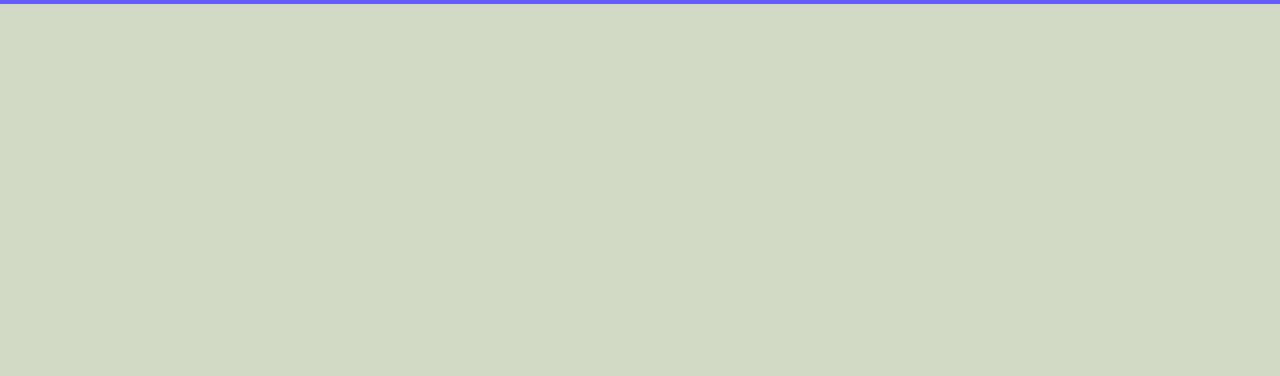
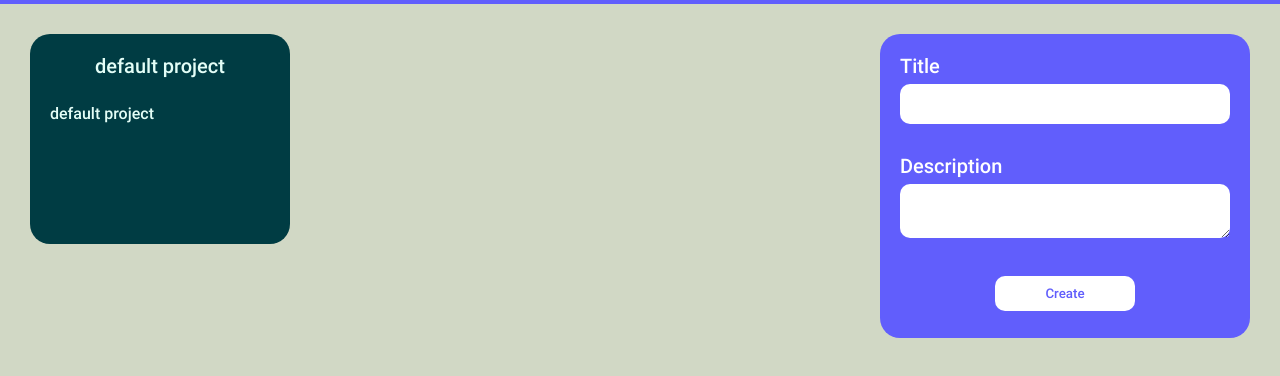
Before and after one commit to kevintaffur/todo-list, a website built with webpack: page src/index.html in a window 1280 px wide. Shown: the part 46-422 px from the top of the page. Built offline with nearby package versions, Linux system fonts and the light colour scheme.

Commit message:
include form to add new projects and render them on the screen with a listener associated to each

```diff
--- a/src/index.html
+++ b/src/index.html
@@ -12,6 +12,23 @@
         <button id="new-project">New Project</button>
       </nav>
     </header>
-    <div id="content"></div>
+    <div id="content">
+      <div id="projects">
+
+      </div>
+      <div id="form-container">
+        <form id="project-form">
+          <div class="project-title">
+            <label for="title">Title</label>
+            <input id="project-title" type="text" name="title">
+          </div>
+          <div class="project-description">
+            <label for="title">Description</label>
+            <textarea id="project-description" rows="3" cols=""></textarea>
+          </div>
+          <button id="create-project" type="button">Create</button>
+        </form>
+      </div>
+    </div>
   </body>
 </html>
--- a/src/index.js
+++ b/src/index.js
@@ -1,4 +1,13 @@
 import "./styles.css";
-import ProjectService from "./services/ProjectService";
+import HomeView from "./views/HomeView";
+import HomeListener from "./listeners/HomeListener";
+import ProjectFormView from "./views/ProjectFormView";
+import ProjectFormListener from "./listeners/ProjectFormListener";
 
-const projectService = new ProjectService();
+const home = new HomeView();
+const homeListener = new HomeListener(home);
+const projectForm = new ProjectFormView();
+const projectFormListener = new ProjectFormListener(projectForm, home, homeListener);
+home.render();
+homeListener.loadListeners();
+projectFormListener.loadListener();
--- /dev/null
+++ b/src/listeners/HomeListener.js
@@ -0,0 +1,15 @@
+export default class HomeListener {
+  homeView;
+
+  constructor(homeView) {
+    this.homeView = homeView;
+  }
+
+  loadListeners() {
+    this.homeView.projectsDOM.forEach((projectDOM, index) => {
+      projectDOM.addEventListener("click", () => {
+        console.log("event!", index);
+      });
+    });
+  }
+}
--- /dev/null
+++ b/src/listeners/ProjectFormListener.js
@@ -0,0 +1,50 @@
+import Project from "../models/Project";
+import ProjectService from "../services/ProjectService";
+import Validator from "../models/Validator";
+
+export default class ProjectFormListener {
+  projectFormView;
+  projectService;
+  homeView;
+  homeListener;
+
+  constructor(projectFormView, homeView, homeListener) {
+    this.projectFormView = projectFormView;
+    this.projectService = new ProjectService();
+    this.homeView = homeView;
+    this.homeListener = homeListener;
+  }
+
+  loadListener() {
+    this.projectFormView.button.addEventListener("click", () => {
+      const title = this.projectFormView.title.value;
+      const description = this.projectFormView.description.value;
+
+      // Validate values
+      if (!(Validator.validateString(title) && Validator.validateString(description))) {
+        return;
+      }
+
+      // Create new project
+      const project = new Project(title, description);
+
+      // Add project to repo (localStorage)
+      this.projectService.addProject(project);
+
+      // Clean form fields
+      this.projectFormView.cleanForm();
+
+      // Add project to dom objects array
+      this.homeView.appendProjectToDOM(project);
+
+      // Clean screen (projects)
+      this.homeView.cleanScreen();
+
+      // Load listener for all projects
+      this.homeListener.loadListeners();
+
+      // Render all projects
+      this.homeView.render();
+    });
+  }
+}
--- a/src/repositories/ProjectRepository.js
+++ b/src/repositories/ProjectRepository.js
@@ -19,7 +19,7 @@ export default class ProjectRepository {
       this.projects.push(defaultProject);
       localStorage.setItem("projects", JSON.stringify(this.projects));
     } else {
-      JSON.parse(memory).forEach(project => this.projects.push(project));
+      JSON.parse(this.memory).forEach(project => this.projects.push(project));
     }
   }
 
--- a/src/styles.css
+++ b/src/styles.css
@@ -45,3 +45,96 @@ header #nav-buttons {
   padding-top: 5px;
   padding-bottom: 5px;
 }
+
+#content {
+  display: grid;
+  grid-template-columns: 1fr 400px;
+}
+
+#projects {
+  display: grid;
+  grid-template-rows: 1fr 1fr 1fr;
+  grid-template-columns: repeat(auto-fill, minmax(200px, 1fr));
+  padding-left: 30px;
+  padding-top: 30px;
+  padding-right: 30px;
+  padding-bottom: 50px;
+  gap: 20px;
+}
+
+#projects .project {
+  display: grid;
+  grid-template-rows: 50px 1fr;
+  background-color: #003c43;
+  color: #e3fef7;
+  border-radius: 20px;
+  padding: 20px;
+}
+
+.project .project-title {
+  font-size: 20px;
+  text-align: center;
+}
+
+#form-container {
+  padding-top: 30px;
+  padding-right: 30px;
+  padding-bottom: 50px;
+}
+
+#project-form {
+  display: grid;
+  grid-template-rows: 70px 1fr 50px;
+  gap: 30px;
+  background-color: #615efc;
+  color: #ffffff;
+  border-radius: 20px;
+  padding: 20px;
+  height: fit-content;
+}
+
+#project-form .project-title {
+  display: grid;
+  grid-template-rows: 30px 40px;
+}
+
+.project-title label {
+  font-size: 20px;
+}
+
+.project-title input {
+  outline-color: #7e8ef1;
+  border-radius: 10px;
+  border: 0px;
+}
+
+#project-form .project-description {
+  display: grid;
+  grid-template-rows: 30px 1fr;
+}
+
+.project-description label {
+  font-size: 20px;
+}
+
+#project-form .project-description textarea {
+  resize: vertical;
+  min-height: 50px;
+  max-height: 300px;
+  outline-color: #7e8ef1;
+  border-radius: 10px;
+  border: 0px;
+}
+
+#project-form button {
+  justify-self: center;
+  align-self: center;
+  padding-left: 50px;
+  padding-right: 50px;
+  padding-top: 10px;
+  padding-bottom: 10px;
+  border-radius: 10px;
+  border: 0px;
+  background-color: #ffffff;
+  color: #615efc;
+}
--- /dev/null
+++ b/src/views/HomeView.js
@@ -0,0 +1,50 @@
+import ProjectService from "../services/ProjectService";
+
+export default class HomeView {
+  projectService;
+  projectsDOM;
+  parent;
+
+  constructor() {
+    this.projectService = new ProjectService();
+    this.projectsDOM = [];
+    this.projectService.getAllProjects().forEach((project) => {
+      this.appendProjectToDOM(project);
+    });
+    this.parent = document.querySelector("#projects");
+  }
+
+  appendProjectToDOM(project) {
+    const projectDOM = document.createElement("div");
+    const projectDOMTitle = document.createElement("div");
+    const projectDOMDescription = document.createElement("div");
+
+    projectDOM.classList.add("project");
+    projectDOMTitle.classList.add("project-title");
+    projectDOMDescription.classList.add("project-description");
+
+    projectDOMTitle.textContent = project.title;
+    projectDOMDescription.textContent = project.description;
+
+    projectDOM.appendChild(projectDOMTitle);
+    projectDOM.appendChild(projectDOMDescription);
+
+    this.projectsDOM.push(projectDOM);
+  }
+
+  render() {
+    this.projectsDOM.forEach((project) => {
+      this.parent.appendChild(project);
+    });
+  }
+
+  cleanScreen() {
+    while (this.parent.lastChild) {
+      this.parent.removeChild(this.parent.lastChild);
+    }
+  }
+
+  removeProjectFromDOM(id) {
+    this.projectsDOM.splice(id, 1);
+  }
+}
--- /dev/null
+++ b/src/views/ProjectFormView.js
@@ -0,0 +1,16 @@
+export default class ProjectFormView {
+  title;
+  description;
+  button;
+
+  constructor() {
+    this.title = document.querySelector("#project-title");
+    this.description = document.querySelector("#project-description");
+    this.button = document.querySelector("#create-project");
+  }
+
+  cleanForm() {
+    this.title.value = "";
+    this.description.value = "";
+  }
+}
```
Also changed, not shown: dist/bundle.js, dist/index.html.
